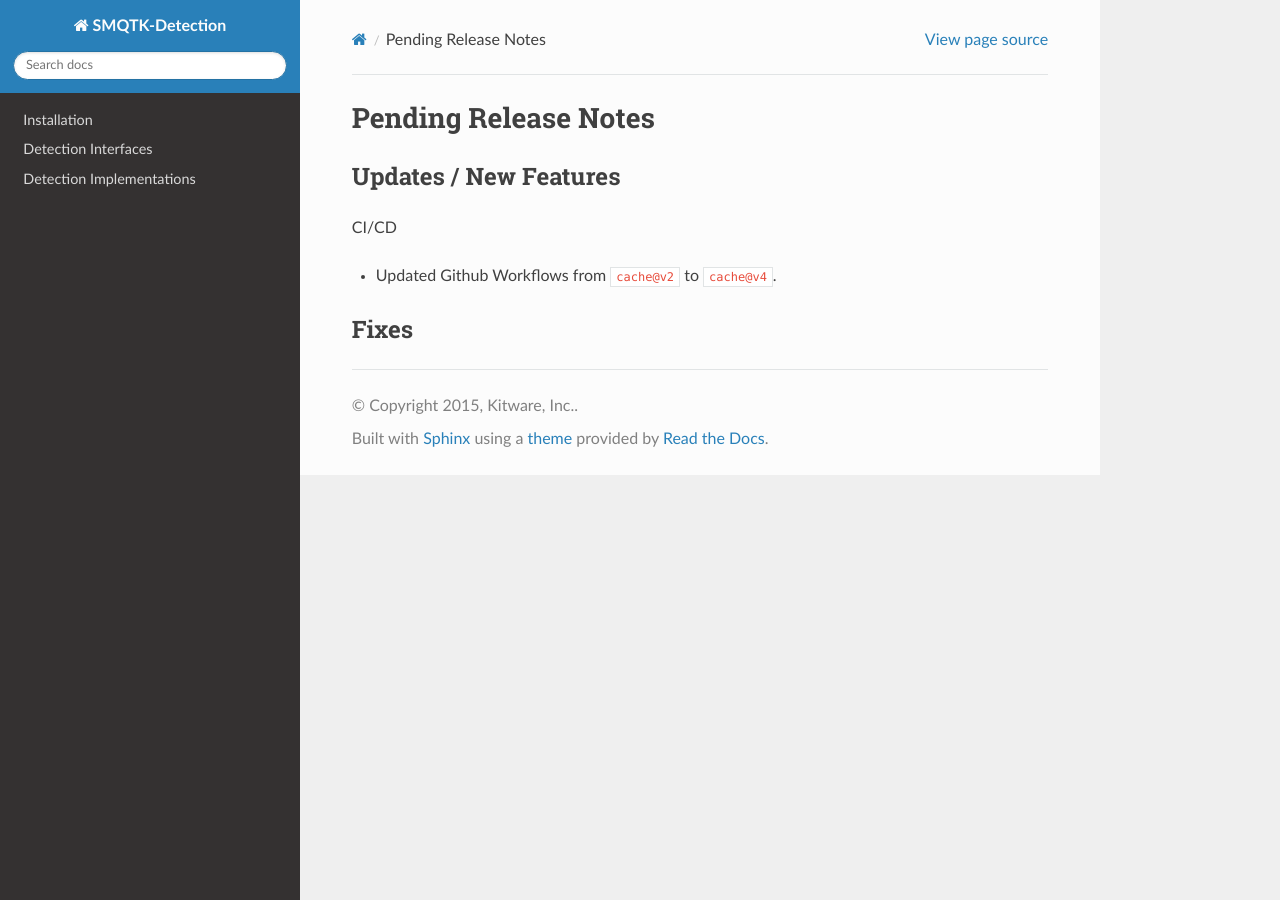
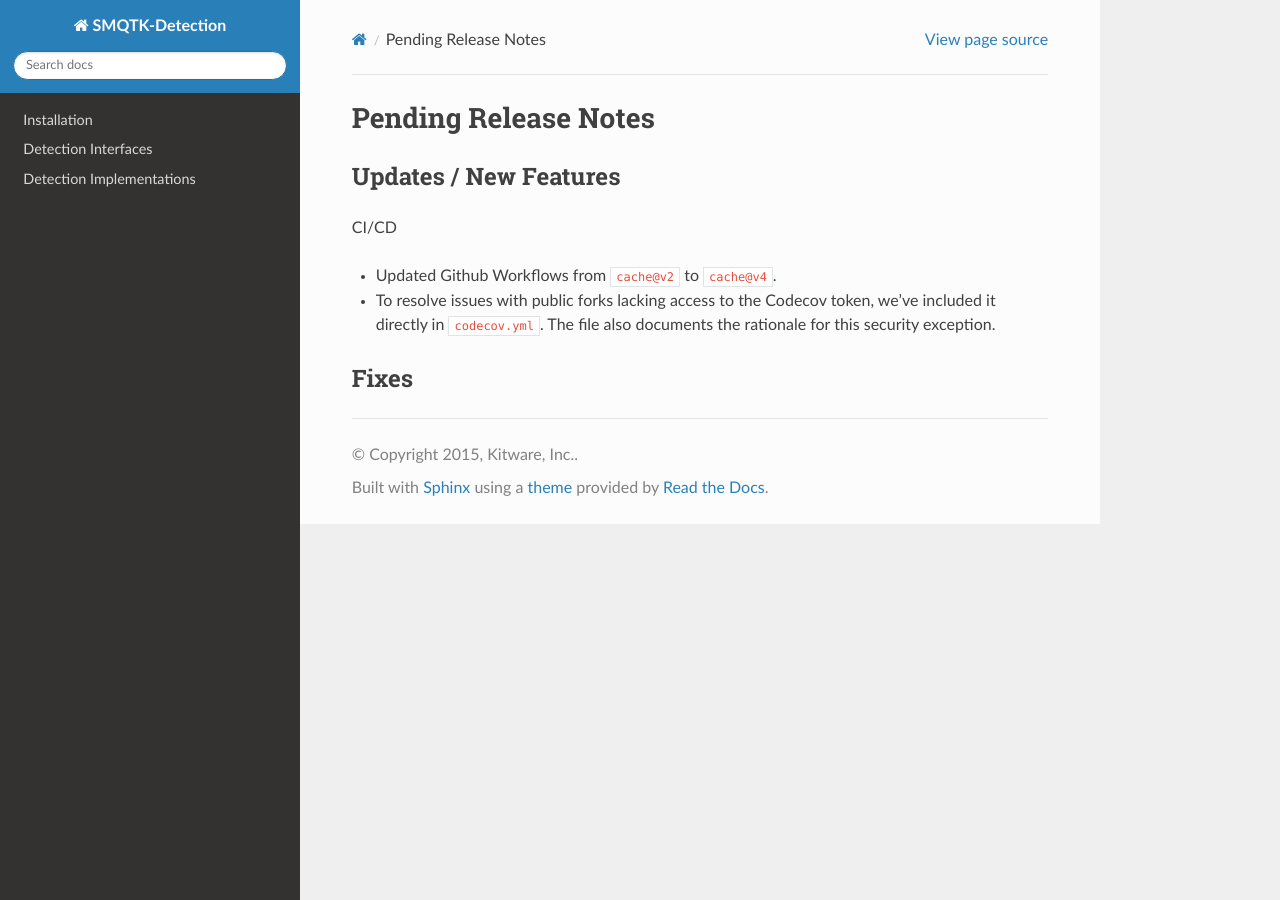
Before and after one commit to Kitware/SMQTK-Detection, a Sphinx documentation site: the page built from docs/release_notes/pending_release.rst, in a window 1280 px wide. Built offline with Sphinx 7.4.7 and the Read the Docs theme 3.1.0, drawn with Linux system fonts in a browser that asks for light colours; pages that are not in the unit, such as notebooks, are missing from menus; the version number is read from the project's files by our own code.

Commit message:
Made the Codecov token publically available to forks auth

```diff
--- a/docs/release_notes/pending_release.rst
+++ b/docs/release_notes/pending_release.rst
@@ -8,5 +8,9 @@ CI/CD
 
 * Updated Github Workflows from ``cache@v2`` to ``cache@v4``.
 
+* To resolve issues with public forks lacking access to the Codecov
+  token, we've included it directly in ``codecov.yml``. The file also
+  documents the rationale for this security exception.
+
 Fixes
 -----
```
Also changed, not shown: codecov.yml (+8 -0 lines), 1 other file.
